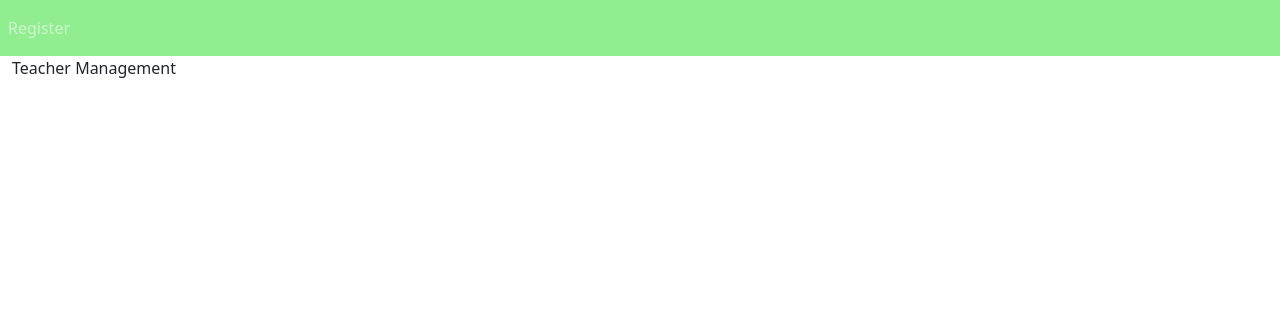
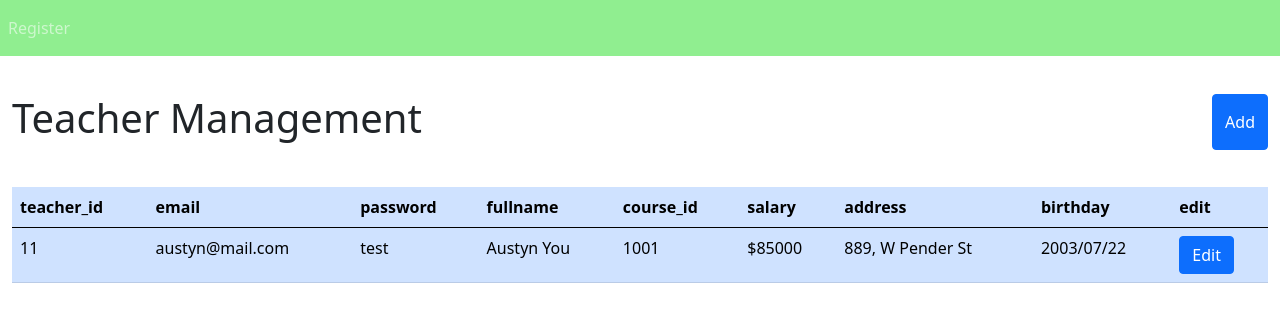
Before and after one commit to LuhPaglia/php-beavers, a PHP site: page /teacherMngPage.php in a window 1280 px wide. Shown: the top 322 px of the page. Run offline with PHP 8.4, Linux system fonts and the light colour scheme; data that the repository does not hold is empty; a stand-in replaces the project's code that opens the database connection.

Commit message:
modal, table

```diff
--- a/teacherMngPage.php
+++ b/teacherMngPage.php
@@ -1,5 +1,120 @@
 <?php include './pages/header.php'; ?>
 <main>
-    Teacher Management
+    <div style="display:flex; justify-content:space-between; padding:3% 0;">
+        <h1>Teacher Management</h1>
+        <!-- Button trigger modal -->
+        <button type="button" class="btn btn-primary" data-bs-toggle="modal" data-bs-target="#exampleModal">
+          Add
+        </button>
+    </div>
+
+    <div class="table-responsive">
+        <table class="table table-primary">
+            <thead>
+                <tr>
+                    <th>teacher_id</th>
+                    <th>email</th>
+                    <th>password</th>
+                    <th>fullname</th>
+                    <th>course_id</th>
+                    <th>salary</th>
+                    <th>address</th>
+                    <th>birthday</th>
+                    <th>edit</th>
+                </tr>
+            </thead>
+            <tbody>
+                <tr>
+                    <td>11</td>
+                    <td>austyn@mail.com</td>
+                    <td>test</td>
+                    <td>Austyn You</td>
+                    <td>1001</td>
+                    <td>$85000</td>
+                    <td>889, W Pender St</td>
+                    <td>2003/07/22</td>
+                    <td>
+                        <button class="btn btn-primary">Edit</button>
+                    </td>
+                </tr>
+            </tbody>
+        </table>
+    </div>
+
+<!-- Modal -->
+<div class="modal fade" id="exampleModal" tabindex="-1" aria-labelledby="exampleModalLabel" aria-hidden="true">
+  <div class="modal-dialog" style="max-width: 800px;">
+    <div class="modal-content">
+      <div class="modal-header">
+        <h1 class="modal-title fs-5" id="exampleModalLabel">Modal title</h1>
+        <button type="button" class="btn-close" data-bs-dismiss="modal" aria-label="Close"></button>
+      </div>
+      <div class="modal-body">
+
+      <div class="form-floating mb-3">
+          <input
+            type="text"
+            class="form-control" name="teacher_id" id="teacher_id" placeholder="teacher_id">
+          <label for="teacher_id">teacher_id</label>
+        </div>
+        <div class="form-floating mb-3">
+          <input
+            type="text"
+            class="form-control" name="email" id="email" placeholder="email">
+          <label for="email">email</label>
+        </div>
+        <div class="form-floating mb-3">
+          <input
+            type="text"
+            class="form-control" name="password" id="password" placeholder="password">
+          <label for="password">password</label>
+        </div>
+        <div class="form-floating mb-3">
+          <input
+            type="text"
+            class="form-control" name="fullname" id="fullname" placeholder="fullname">
+          <label for="fullname">fullname</label>
+        </div>
+        <div class="form-floating mb-3">
+          <input
+            type="text"
+            class="form-control" name="course_id" id="course_id" placeholder="course_id">
+          <label for="course_id">course_id</label>
+        </div>
+        <div class="form-floating mb-3">
+          <input
+            type="text"
+            class="form-control" name="salary" id="salary" placeholder="salary">
+          <label for="salary">salary</label>
+        </div>
+        <div class="form-floating mb-3">
+          <input
+            type="text"
+            class="form-control" name="address" id="address" placeholder="address">
+          <label for="address">address</label>
+        </div>
+        <div class="form-floating mb-3">
+          <input
+            type="text"
+            class="form-control" name="birthday" id="birthday" placeholder="birthday">
+          <label for="birthday">birthday</label>
+        </div>
+      </div>
+      <div class="modal-footer">
+        <button type="button" class="btn btn-secondary" data-bs-dismiss="modal">Close</button>
+        <button type="button" class="btn btn-primary">Save changes</button>
+      </div>
+    </div>
+  </div>
+</div>
+
 </main>
 <?php include './pages/footer.php'; ?>
+<script>
+    const myModal = document.getElementById('myModal')
+    const myInput = document.getElementById('myInput')
+
+    myModal.addEventListener('shown.bs.modal', () => {
+      myInput.focus()
+    })
+</script>
```
